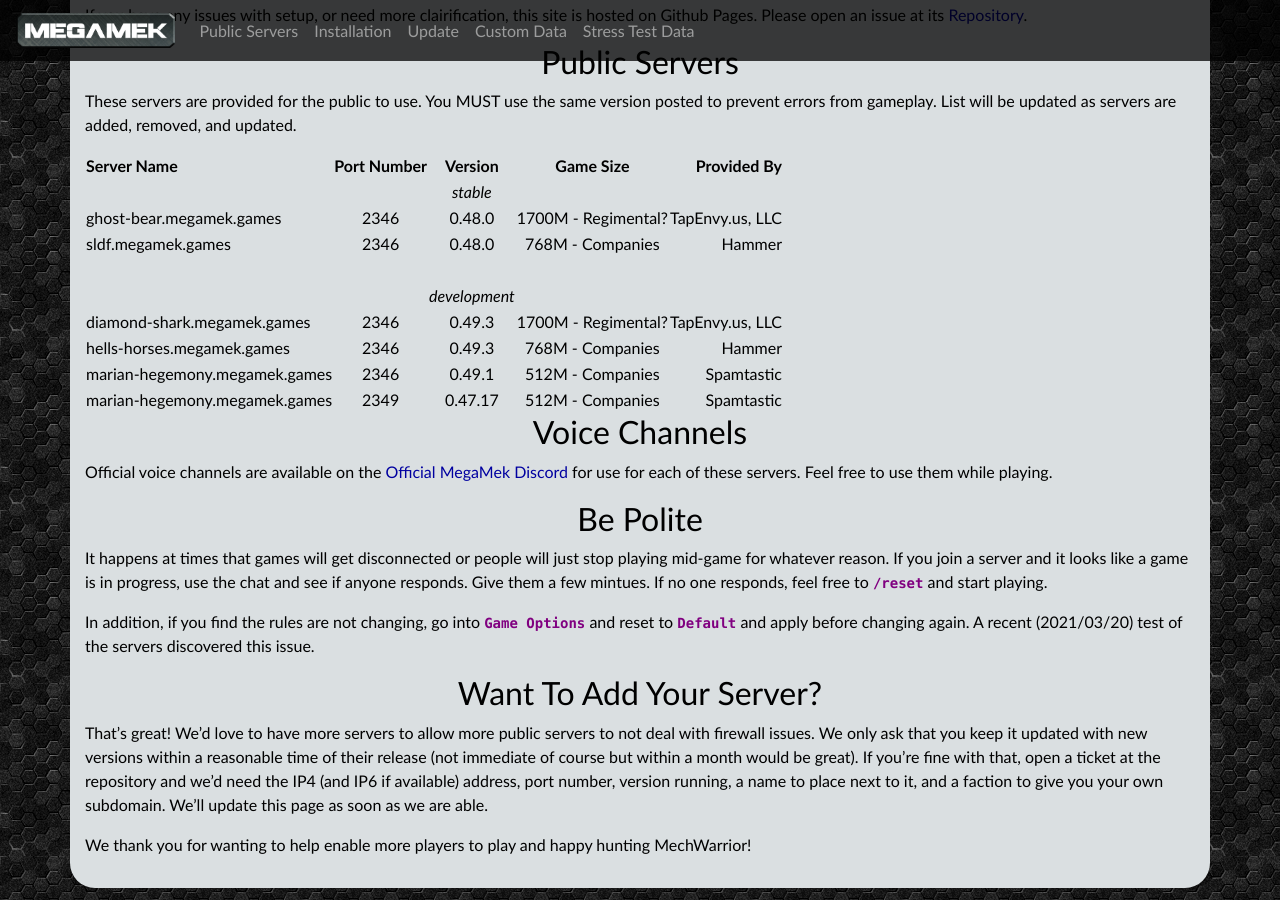
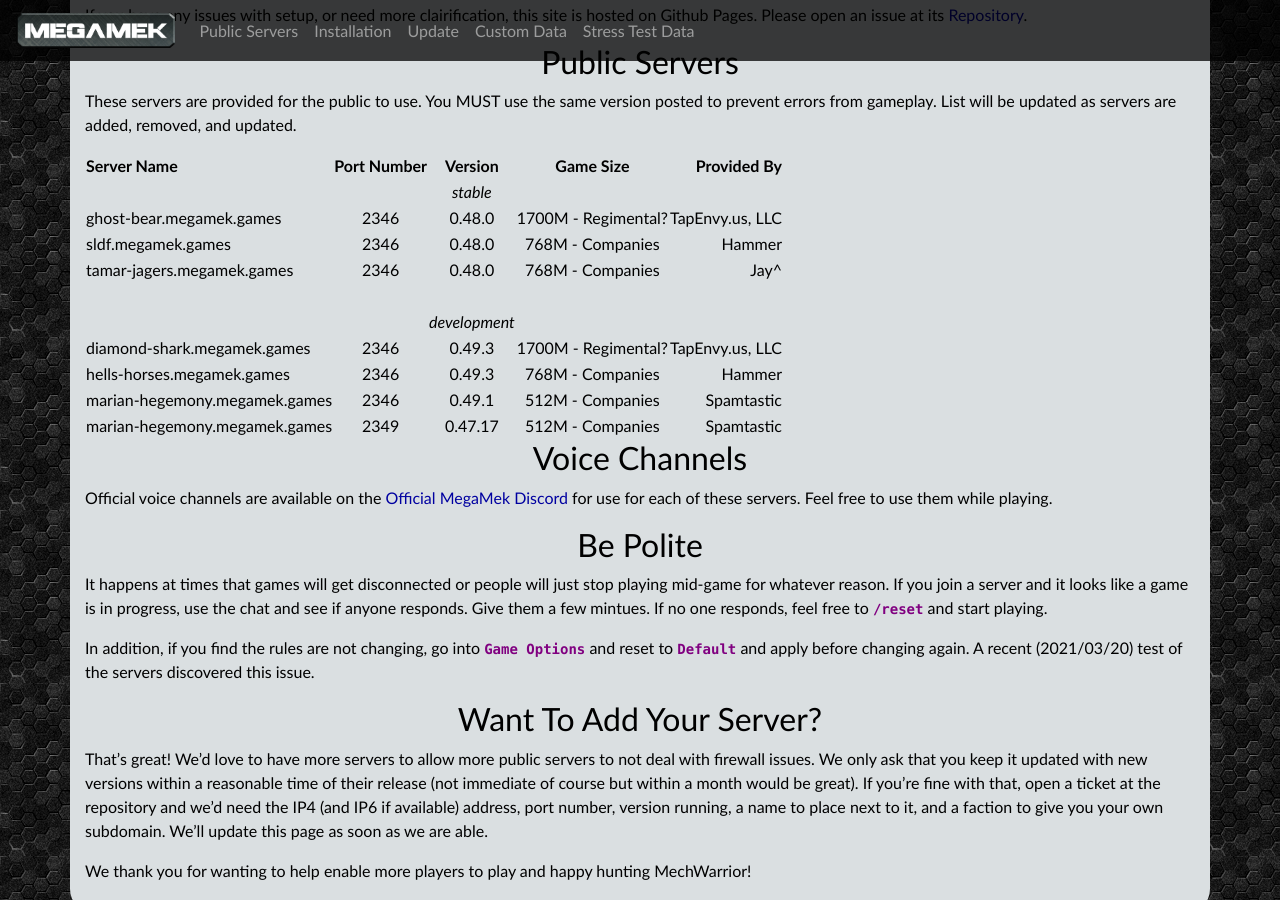
Before and after one commit to rjhancock/megamek-games, a Jekyll site: the page built from index.md, in a window 1280 px wide and 900 px high, scrolled down 528 px. Built offline with Jekyll 4.4.1, drawn with Linux system fonts in a browser that asks for light colours; our own code applies the rules of GitHub Pages for plain Markdown files.

Commit message:
Added Tamar Jagers to list
Managed by Jay^

```diff
--- a/index.md
+++ b/index.md
@@ -20,6 +20,7 @@
 |||*stable*||
 |ghost-bear.megamek.games|2346|0.48.0|1700M - Regimental?|TapEnvy.us, LLC|
 |sldf.megamek.games|2346|0.48.0|768M - Companies|Hammer|
+|tamar-jagers.megamek.games|2346|0.48.0|768M - Companies|Jay^|
 ||||||
 |||*development*||
 |diamond-shark.megamek.games|2346|0.49.3|1700M - Regimental?|TapEnvy.us, LLC|
```
